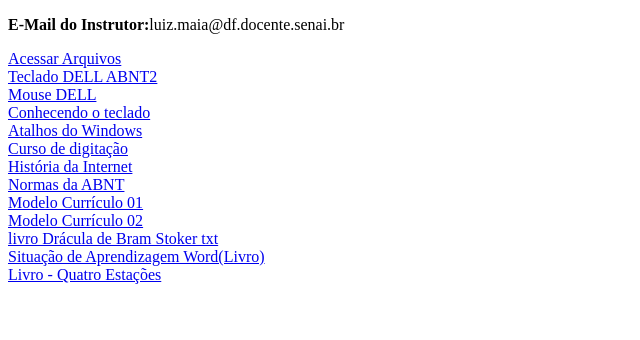
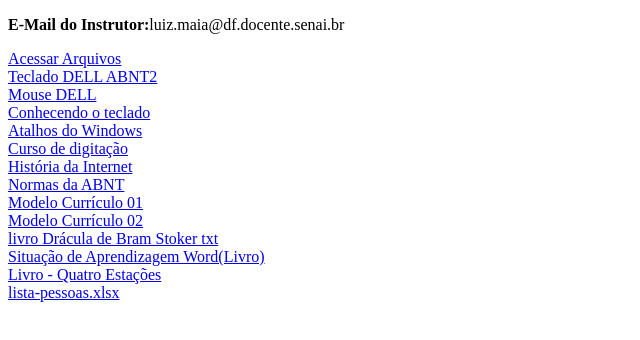
Before and after one commit to luiz87/informaticabasica, a plain HTML site: page index.html in a window 1280 px wide. Shown: the whole page, without its empty margins (0-640 px from the left). Drawn offline with Linux system fonts and the light colour scheme.

Commit message:
Update index.html

```diff
--- a/index.html
+++ b/index.html
@@ -20,5 +20,6 @@
     <a href="https://luiz87.github.io/informaticabasica/draculap.txt" target="_blank">livro Drácula de Bram Stoker txt</a><br>
     <a href="https://luiz87.github.io/informaticabasica/sa-word-livro.ppsx" target="_blank">Situação de Aprendizagem Word(Livro)</a><br>
     <a href="https://luiz87.github.io/informaticabasica/quarto-estacoes.txt" target="_blank">Livro - Quatro Estações</a><br>
+    <a href="https://luiz87.github.io/informaticabasica/lista-pessoas.xlsx" target="_blank">lista-pessoas.xlsx</a><br>
 </body>
 </html>
```
